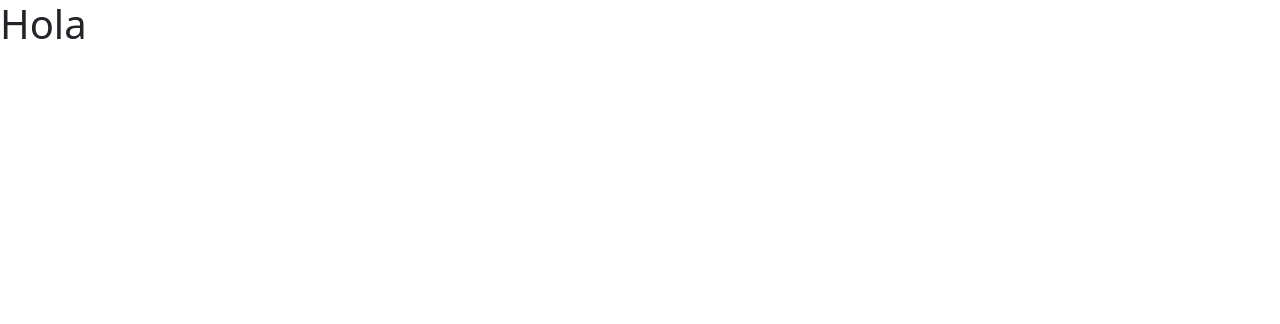
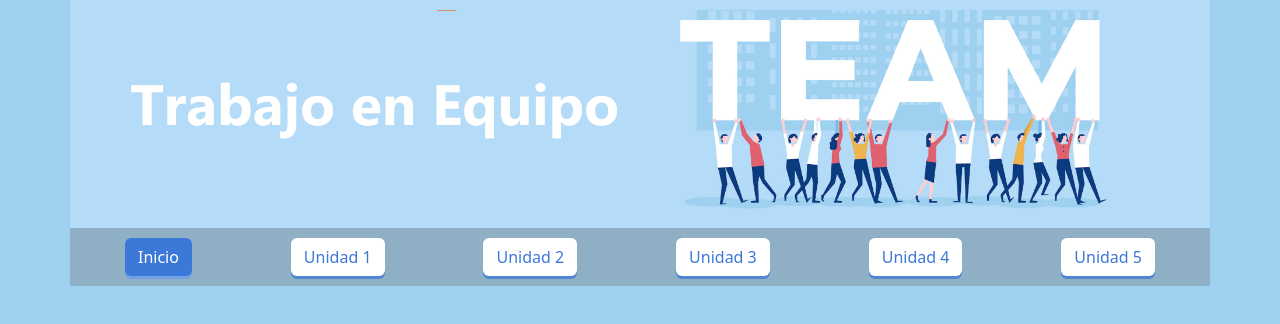
Before and after one commit to jonysthil/teamwork, a plain HTML site: page index.html in a window 1280 px wide. Drawn offline with Linux system fonts and the light colour scheme.

Commit message:
✨ FEAT: header y navbar

```diff
--- /dev/null
+++ b/assets/css/main.css
@@ -0,0 +1,77 @@
+/*
+	main.css
+
+	Archivo principal de estilos personalizados
+
+	Jonathan Jimenez Gamero
+	Projecto: TeamWork (proyecto de reclutamiento)
+	jonysthil 2024
+
+*/
+
+:root {
+	--background: #9ed0f0;
+	--header: #b4dbf8;
+	--nav_footer: #8eafc4;
+	--btn_active: #3c78d8;
+	--btn_default: #ffffff;
+  }
+
+/* Etilo general al documento */
+
+body {
+	margin: 0;
+	padding: 0;
+	background-color: var(--background);
+}
+
+.full-container {
+	width: 100%;
+	margin: 0;
+	padding: 0;
+}
+
+/* Sección banner */
+.container-banner {
+	background-color: var(--header);
+	padding: 10px;
+}
+
+.container-banner img {
+	width: 100%;
+}
+
+.navbar {
+	background-color: var(--nav_footer);
+	justify-content: space-between;
+	padding: 10px 55px;
+}
+
+.btn-nav {
+	background-color: var(--btn_default);
+	color: var(--btn_active);
+	box-shadow: 0px 3px 0px 0px rgba(60, 120, 216, 0.75);
+	-webkit-box-shadow: 0px 3px 0px 0px rgba(60, 120, 216, 0.75);
+	-moz-box-shadow: 0px 3px 0px 0px rgba(60, 120, 216, 0.75);
+}
+
+.btn-nav.active {
+	background-color: var(--btn_active);
+	border-color: transparent;
+	color: var(--btn_default);
+	box-shadow: 0px 3px 0px 0px rgba(103, 155, 238, 0.75);
+	-webkit-box-shadow: 0px 3px 0px 0px rgba(103, 155, 238, 0.75);
+	-moz-box-shadow: 0px 3px 0px 0px rgba(103, 155, 238, 0.75);
+}
+
+.btn-nav:hover {
+	background-color: var(--btn_default);
+	opacity: 0.8;
+}
+
+.btn-nav.active:hover {
+	background-color: var(--btn_active);
+	border-color: transparent;
+	color: var(--btn_default);
+	opacity: 0.8;
+}
--- a/index.html
+++ b/index.html
@@ -1,16 +1,48 @@
 <!DOCTYPE html>
-<html lang="en">
+<html lang="es">
 <head>
-    <meta charset="UTF-8">
-    <meta name="viewport" content="width=device-width, initial-scale=1.0">
-    <link rel="stylesheet" href="/teamwork/assets/css/bootstrap.min.css">
-    <script src="/teamwork/assets/js/bootstrap.bundle.min.js" ></script>
-    <title>Team</title>
+	<meta charset="UTF-8">
+	<meta name="viewport" content="width=device-width, initial-scale=1.0">
+	<link rel="stylesheet" href="./assets/css/bootstrap.min.css">
+	<script src="./assets/js/bootstrap.bundle.min.js" ></script>
+
+	<link rel="stylesheet" href="./assets/css/main.css">
+	<title>Team</title>
 </head>
 <body>
-    <h1>Hola</h1>
 
-    <script src="/teamwork/assets/js/popper.min.js.js" ></script>
-    <script src="/teamwork/assets/js/bootstrap.min.js" ></script>
+	<div class="container text-center">
+		<div class="row justify-content-md-center">
+			<div class="col col-md-7 col-lg-12 full-container">
+
+				<!-- Start Header -->
+				<section class="container-banner">
+					<div class="row">
+						<div class="col-12">
+							<img src="./assets/images/banner.png" />
+						</div>
+					</div>
+				</section>
+				<!-- End Header -->
+
+				<div class="row">
+					<div class="col-12">
+						<nav class="navbar">
+							<button class="btn btn-nav active">Inicio</button>
+							<button class="btn btn-nav">Unidad 1</button>
+							<button class="btn btn-nav">Unidad 2</button>
+							<button class="btn btn-nav">Unidad 3</button>
+							<button class="btn btn-nav">Unidad 4</button>
+							<button class="btn btn-nav">Unidad 5</button>
+						</nav>
+					</div>
+				</div>
+
+			</div>
+		</div>
+	</div>
+
+	<script src="./assets/js/popper.min.js.js" ></script>
+	<script src="./assets/js/bootstrap.min.js" ></script>
 </body>
 </html>
```
Also changed, not shown: assets/Mockup.png (added), assets/images/banner.png (added), assets/images/inicio.gif (added), assets/images/u1.png (added), assets/images/u2.png (added), assets/images/u3.png (added), assets/images/u4.png (added), assets/images/u5.png (added), 1 other file.
